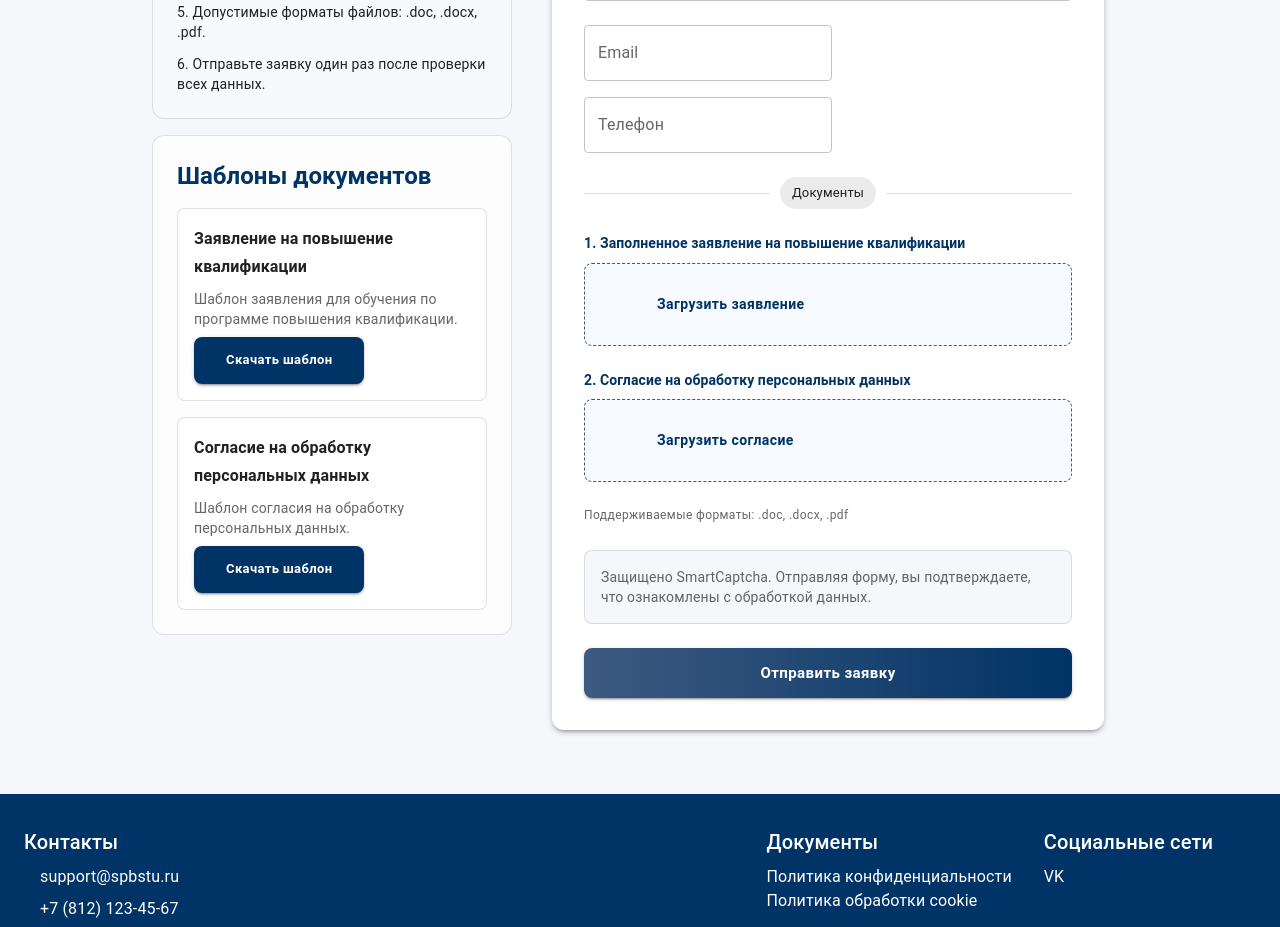
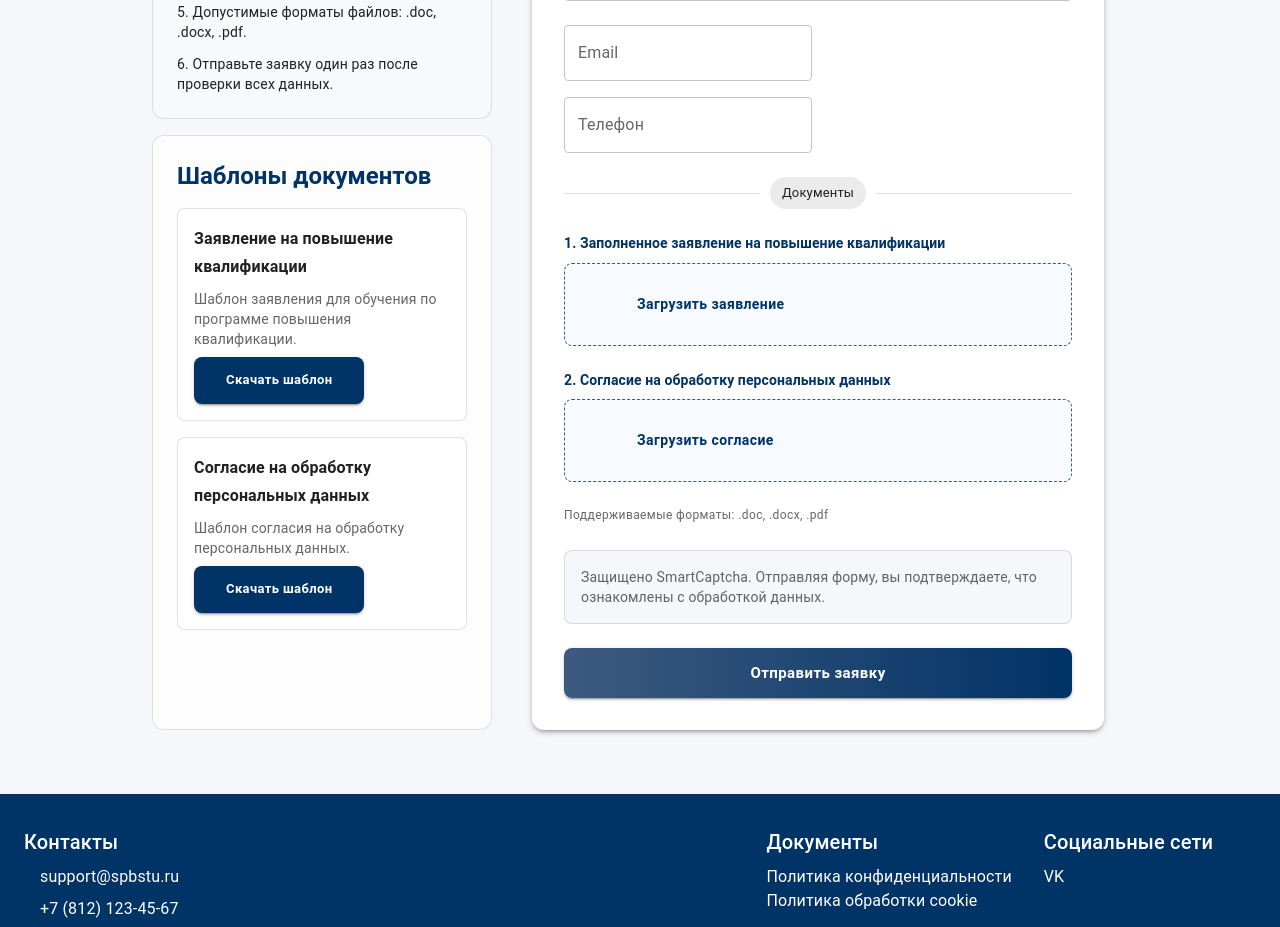
Before and after one commit to AntonDal1os/serviceKRSU, a React (Create React App) app in the folder frontend/: page /documents in a window 1280 px wide. Shown: the part 1040-1967 px from the top of the page. Built offline with nearby package versions, Linux system fonts and the light colour scheme; no server answers; some icons are missing.

Commit message:
fix(prof): убрал зазор

```diff
--- a/frontend/src/components/ProfessionalDevelopmentRequestForm.jsx
+++ b/frontend/src/components/ProfessionalDevelopmentRequestForm.jsx
@@ -339,7 +339,7 @@ const ProfessionalDevelopmentRequestForm = ({
   );
 
   return (
-    <Container maxWidth="sm" sx={{ px: 0 }}>
+    <Container maxWidth={false} sx={{ px: 0, width: '100%' }}>
       <Paper elevation={3} sx={{ p: { xs: 3, sm: 4 }, borderRadius: 3 }}>
         <Typography variant="h5" sx={{ mb: 3, color: 'primary.main', fontWeight: 700 }}>
           {labels.title}
--- a/frontend/src/pages/DocumentsPage.jsx
+++ b/frontend/src/pages/DocumentsPage.jsx
@@ -204,16 +204,16 @@ const DocumentsPage = () => {
       <Box
         sx={{
           display: 'grid',
-          gridTemplateColumns: { xs: '1fr', md: '360px 600px' },
+          gridTemplateColumns: { xs: '1fr', md: '340px 620px' },
           gap: { xs: 2, md: 2 },
-          alignItems: 'start',
+          alignItems: 'stretch',
           justifyContent: 'center',
           mx: 'auto',
           width: '100%',
           maxWidth: { xs: '100%', md: contentMaxWidth },
         }}
       >
-        <Stack spacing={2} sx={{ justifySelf: { xs: 'stretch', md: 'center' } }}>
+        <Stack spacing={2} sx={{ justifySelf: 'stretch', height: '100%' }}>
           <Paper
             variant="outlined"
             sx={{
@@ -249,6 +249,7 @@ const DocumentsPage = () => {
               borderRadius: 3,
               backgroundColor: '#fdfdfd',
               borderColor: 'rgba(15, 23, 42, 0.12)',
+              flex: 1,
             }}
           >
             <Typography variant="h5" sx={{ fontWeight: 700, mb: 2 }}>
@@ -290,7 +291,7 @@ const DocumentsPage = () => {
           </Paper>
         </Stack>
 
-        <Box ref={formSectionRef} sx={{ display: 'flex', justifyContent: 'center', scrollMarginTop: 24 }}>
+        <Box ref={formSectionRef} sx={{ display: 'flex', justifyContent: 'stretch', scrollMarginTop: 24 }}>
           <ProfessionalDevelopmentRequestForm
             courses={courses}
             selectedCourseId={selectedCourseId}
```
